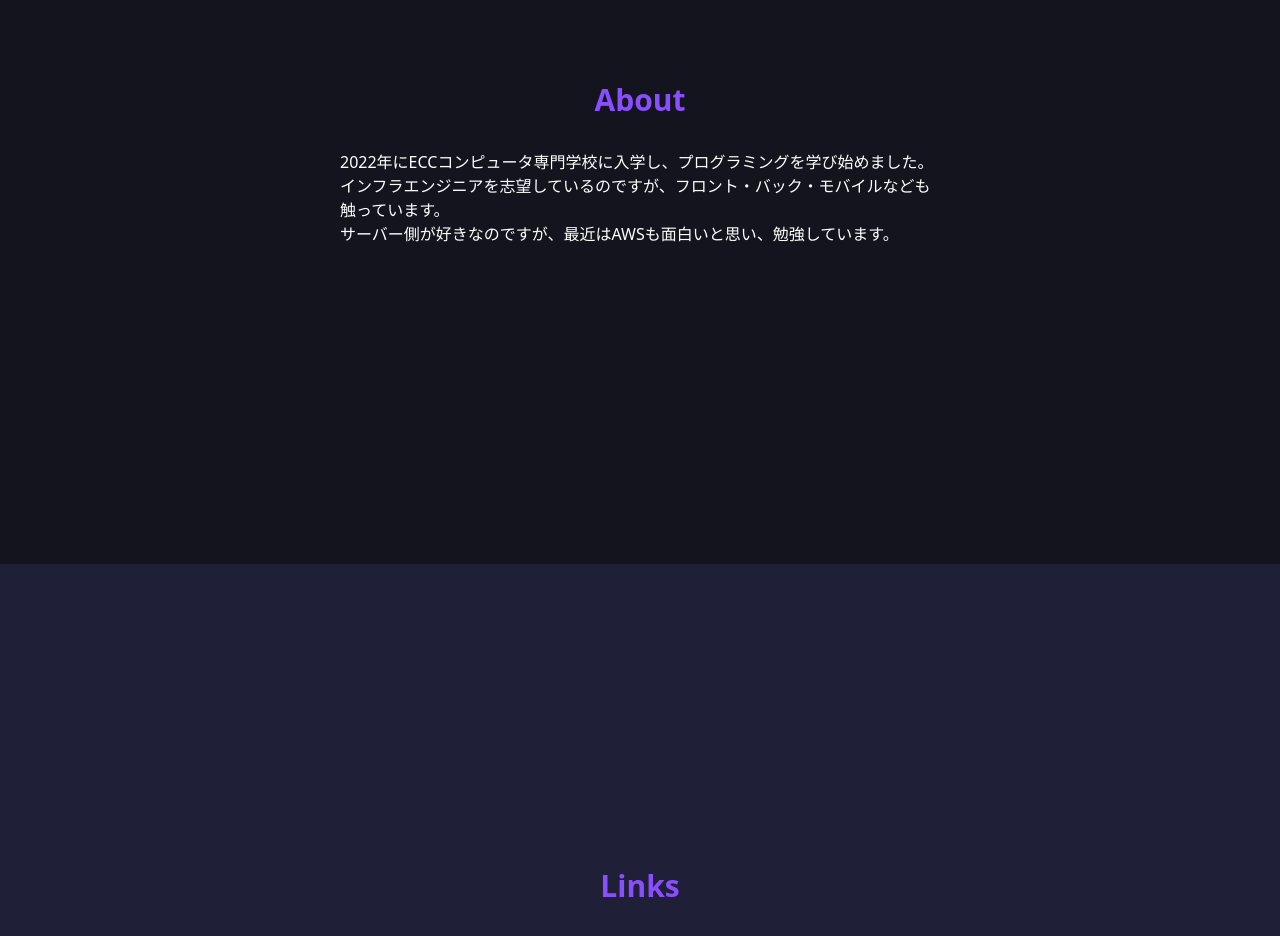
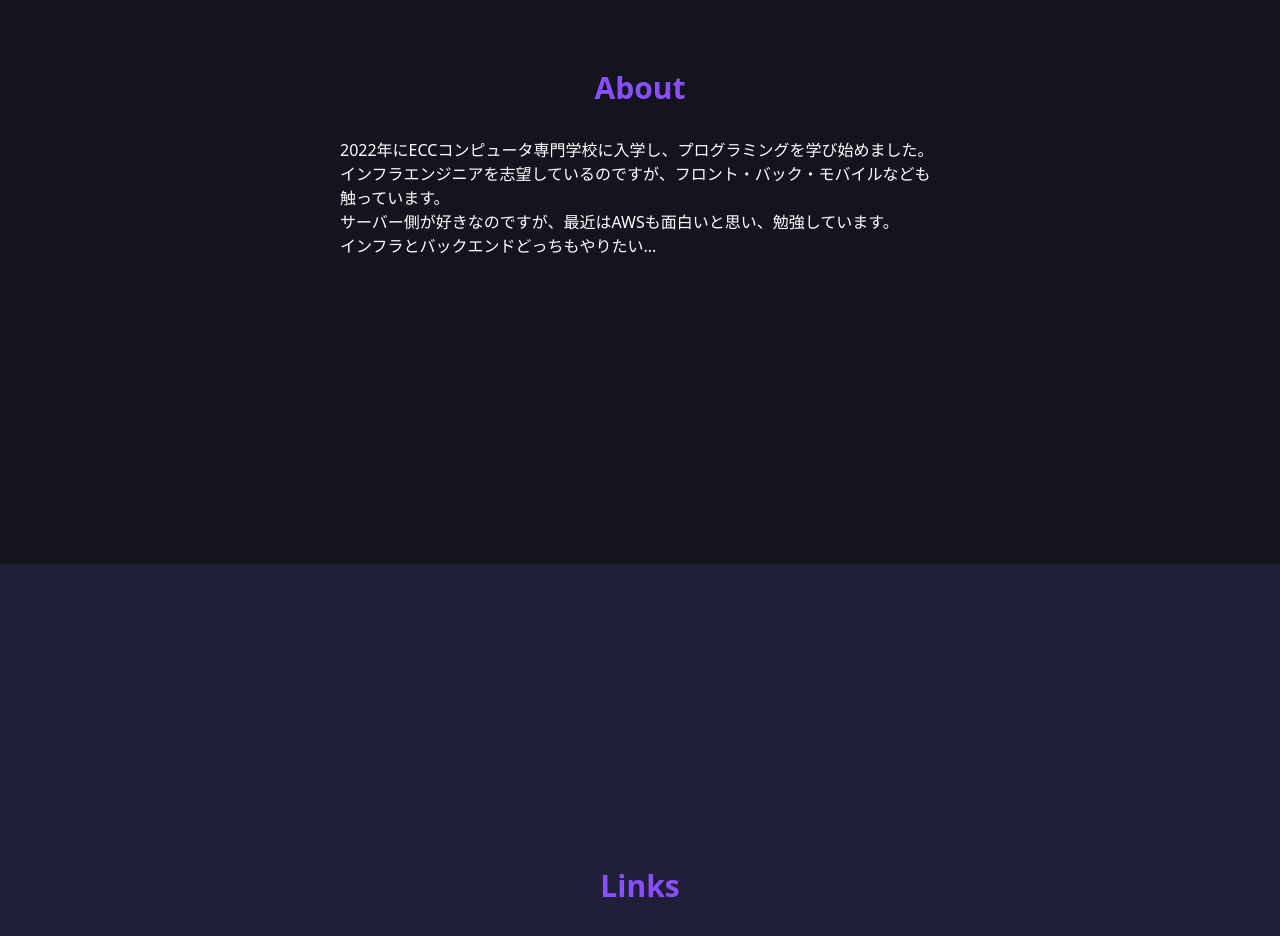
Before and after one commit to Fuuma0000/portfolio, a React (Vite) app: page / in a window 1280 px wide. Shown: the part 1100-2036 px from the top of the page. Built offline with nearby package versions, Linux system fonts and the light colour scheme.

Commit message:
feat: メッセージ追加

```diff
--- a/src/components/About.tsx
+++ b/src/components/About.tsx
@@ -25,6 +25,8 @@ const About = ({ index }: { index: number }) => {
             インフラエンジニアを志望しているのですが、フロント・バック・モバイルなども触っています。
             <br />
             サーバー側が好きなのですが、最近はAWSも面白いと思い、勉強しています。
+            <br />
+            インフラとバックエンドどっちもやりたい...
           </p>
         </div>
       </div>
```
